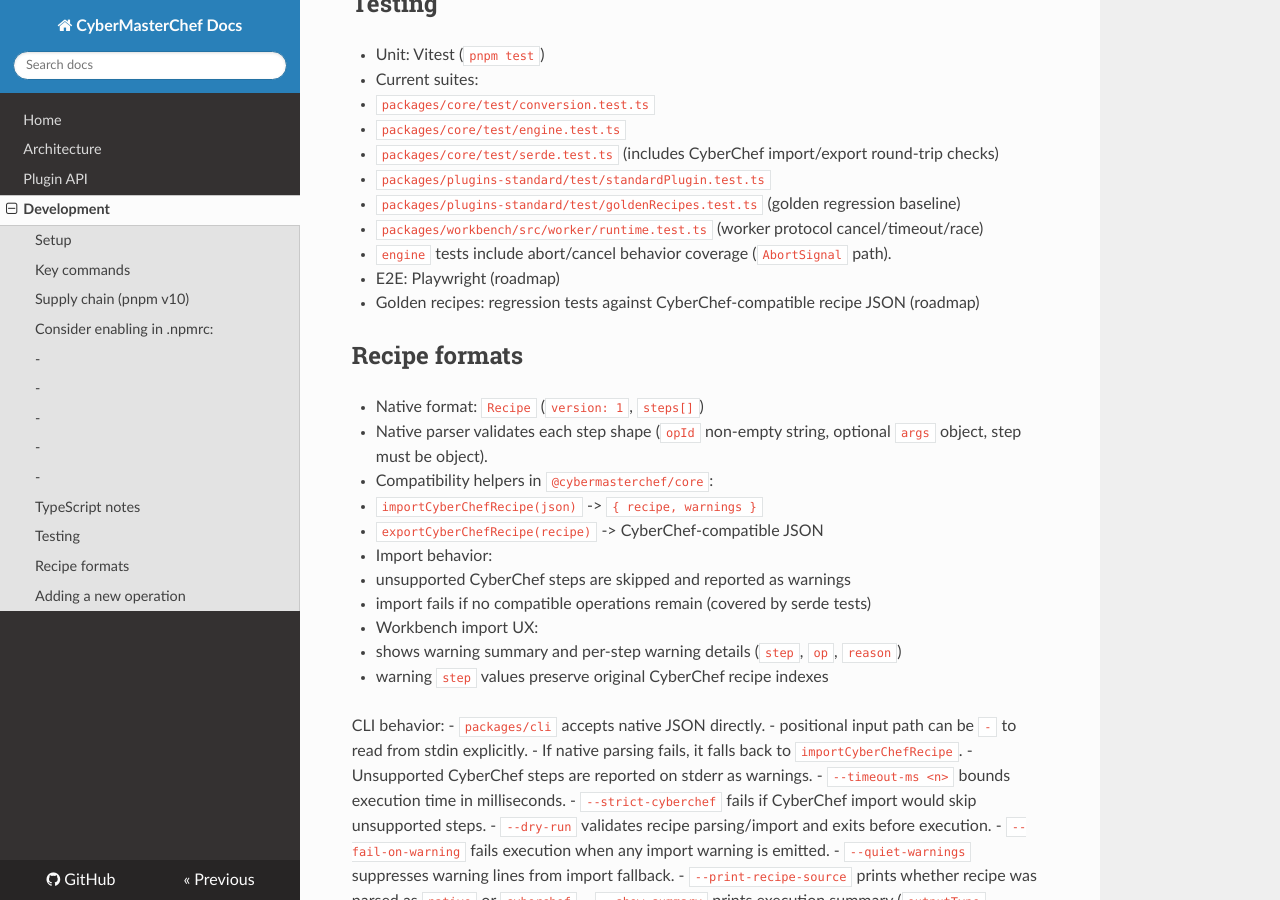
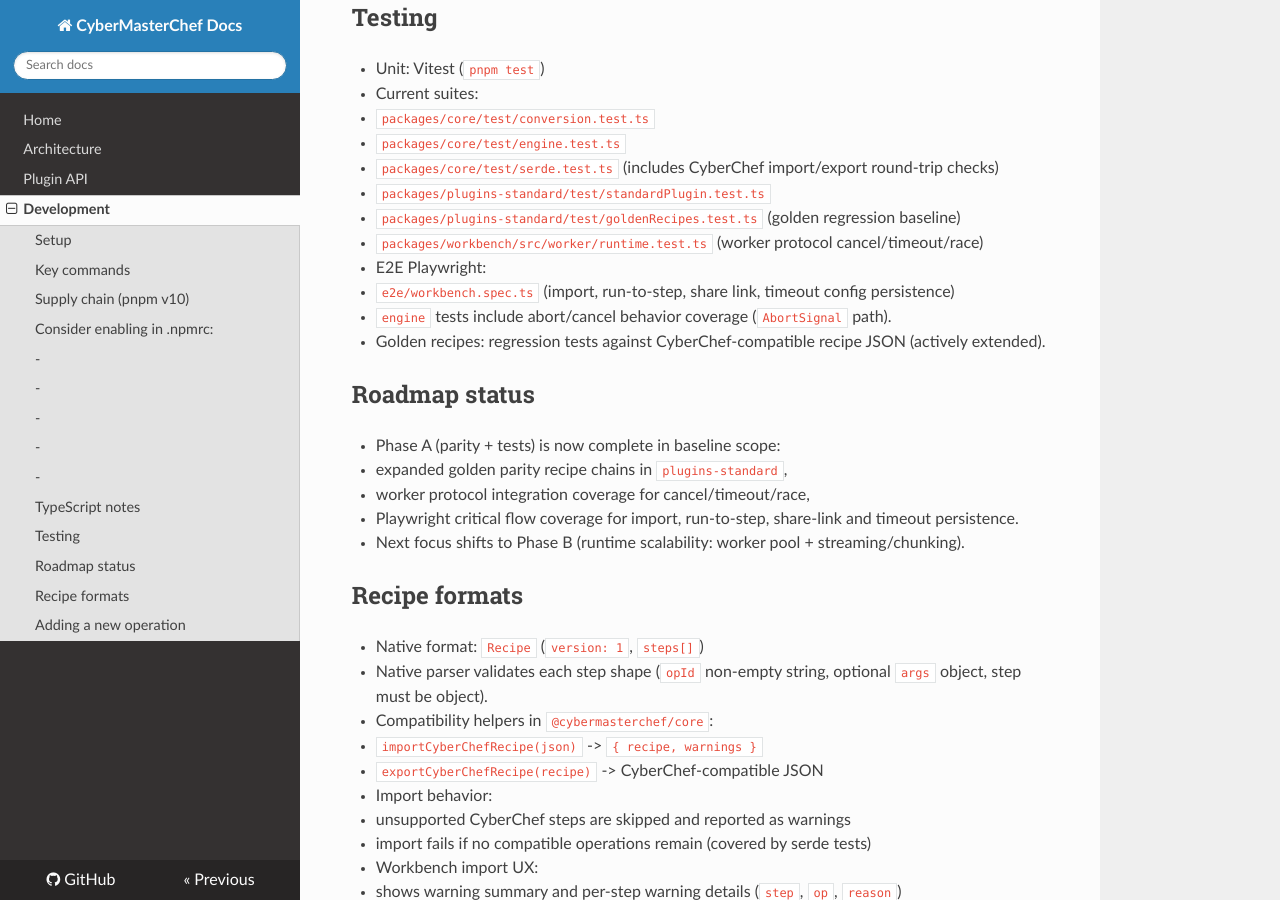
Before and after one commit to mkilijanek/CyberMasterChef, an MkDocs documentation site: the page built from docs/development.md, in a window 1280 px wide and 900 px high, scrolled down 1214 px. Built offline with MkDocs 1.6.1, drawn with Linux system fonts in a browser that asks for light colours; nearby versions of some CDN libraries; some of the changed text lies outside the part shown.

Commit message:
Add Playwright E2E for critical flows and stabilize workbench runtime

````diff
--- a/docs/development.md
+++ b/docs/development.md
@@ -15,6 +15,7 @@ pnpm dev         # starts workbench at http://localhost:5173
 pnpm typecheck   # TypeScript check (Vite is transpile-only!)
 pnpm lint        # ESLint across all packages
 pnpm test        # Vitest
+pnpm test:e2e    # Playwright critical flows (workbench)
 pnpm build       # full build
 pnpm ci          # lint + typecheck + test + build
 ```
@@ -56,9 +57,18 @@ Commit `pnpm-lock.yaml` to the repo for reproducible builds.
   - `packages/plugins-standard/test/standardPlugin.test.ts`
   - `packages/plugins-standard/test/goldenRecipes.test.ts` (golden regression baseline)
   - `packages/workbench/src/worker/runtime.test.ts` (worker protocol cancel/timeout/race)
+- E2E Playwright:
+  - `e2e/workbench.spec.ts` (import, run-to-step, share link, timeout config persistence)
 - `engine` tests include abort/cancel behavior coverage (`AbortSignal` path).
-- E2E: Playwright (roadmap)
-- Golden recipes: regression tests against CyberChef-compatible recipe JSON (roadmap)
+- Golden recipes: regression tests against CyberChef-compatible recipe JSON (actively extended).
+
+## Roadmap status
+
+- Phase A (parity + tests) is now complete in baseline scope:
+  - expanded golden parity recipe chains in `plugins-standard`,
+  - worker protocol integration coverage for cancel/timeout/race,
+  - Playwright critical flow coverage for import, run-to-step, share-link and timeout persistence.
+- Next focus shifts to Phase B (runtime scalability: worker pool + streaming/chunking).
 
 ## Recipe formats
 
--- a/package.json
+++ b/package.json
@@ -11,6 +11,7 @@
     "typecheck": "pnpm -r typecheck",
     "lint": "pnpm -r lint",
     "test": "pnpm -r test",
+    "test:e2e": "playwright test",
     "format": "prettier -w .",
     "ci": "pnpm lint && pnpm typecheck && pnpm test && pnpm build"
   },
@@ -20,6 +21,7 @@
     ]
   },
   "devDependencies": {
+    "@playwright/test": "^1.54.2",
     "@eslint/js": "^10.0.1",
     "@vitest/coverage-v8": "^4.0.18",
     "eslint": "^10.0.2",
--- a/packages/workbench/src/components/IOPane.tsx
+++ b/packages/workbench/src/components/IOPane.tsx
@@ -12,6 +12,7 @@ export function IOPane(props: {
       <label className="ioBlock">
         <span className="ioTitle">{t("input")}</span>
         <textarea
+          data-testid="io-input"
           className="textarea"
           value={props.input}
           onChange={(e) => props.onInputChange(e.target.value)}
@@ -19,7 +20,7 @@ export function IOPane(props: {
       </label>
       <label className="ioBlock">
         <span className="ioTitle">{t("output")}</span>
-        <textarea className="textarea" value={props.output} readOnly />
+        <textarea data-testid="io-output" className="textarea" value={props.output} readOnly />
       </label>
     </div>
   );
--- a/packages/workbench/src/components/RecipeEditor.tsx
+++ b/packages/workbench/src/components/RecipeEditor.tsx
@@ -101,6 +101,7 @@ export function RecipeEditor(props: {
                   className="buttonSmall"
                   onClick={() => props.onRunToStep?.(i)}
                   aria-label={t("runToStep")}
+                  data-testid={`recipe-run-to-step-${i}`}
                 >
                   {t("runToStep")}
                 </button>
````
Also changed, not shown: README.md (+6 -0 lines), playwright.config.ts (added, +22 -0 lines), pnpm-lock.yaml (+41 -0 lines), 3 other files.
